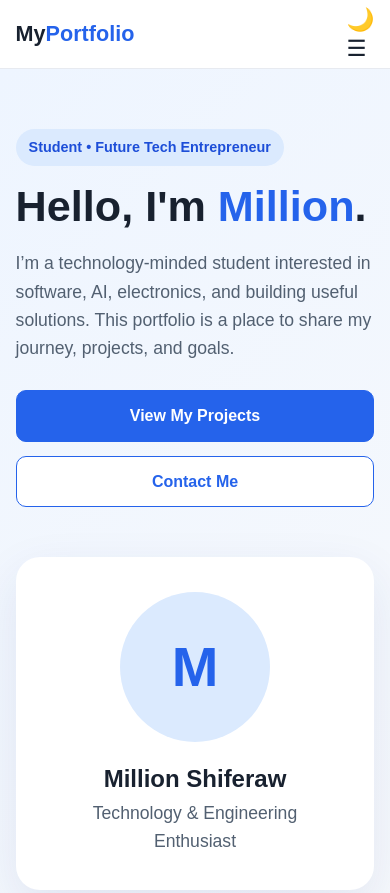
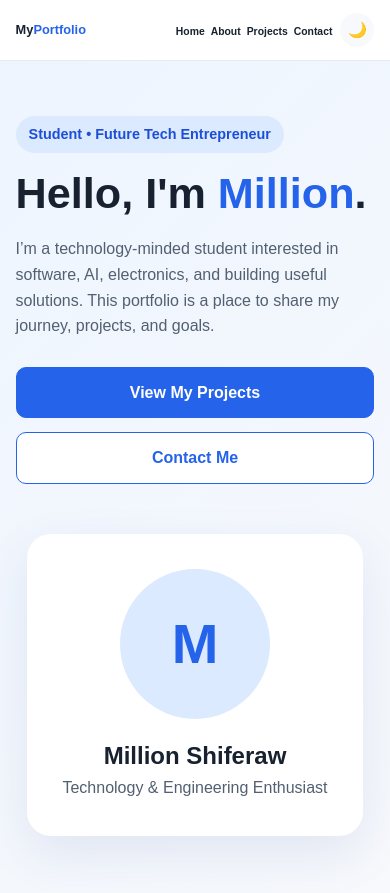
Before and after one commit to dameecaalaa10-ops/Million-Shiferaw-portfolio, a plain HTML site: page index.html in a window 390 px wide. Shown: the top 893 px of the page. Drawn offline with Linux system fonts and the light colour scheme.

Commit message:
Update index.html
Update

```diff
--- a/index.html
+++ b/index.html
@@ -3,29 +3,29 @@
 <head>
 <meta charset="UTF-8">
 <meta name="viewport" content="width=device-width, initial-scale=1.0">
+
 <title>Million Shiferaw | Portfolio</title>
 
 <style>
-*{box-sizing:border-box;margin:0;padding:0}
 
-html{scroll-behavior:smooth}
+*{
+  box-sizing:border-box;
+  margin:0;
+  padding:0;
+}
+
+html{
+  scroll-behavior:smooth;
+}
 
 :root{
   --bg:#f7f9fc;
   --text:#18212f;
-  --card:#fff;
+  --card:#ffffff;
   --primary:#2563eb;
   --secondary:#526071;
   --border:#e7eaf0;
   --hero:#eef5ff;
-}
-
-body{
-  font-family:Arial,Helvetica,sans-serif;
-  line-height:1.6;
-  background:var(--bg);
-  color:var(--text);
-  transition:.3s;
 }
 
 body.dark{
@@ -38,20 +38,34 @@ body.dark{
   --hero:#172554;
 }
 
-a{text-decoration:none;color:inherit}
+body{
+  font-family:Arial,Helvetica,sans-serif;
+  line-height:1.6;
+  background:var(--bg);
+  color:var(--text);
+  transition:background .3s,color .3s;
+}
+
+a{
+  text-decoration:none;
+  color:inherit;
+}
 
 .container{
   width:min(1100px,92%);
-  margin:auto
+  margin:auto;
 }
 
-/* NAVBAR */
+
+/* ================= NAVIGATION ================= */
+
 nav{
   position:sticky;
   top:0;
   z-index:100;
   background:var(--card);
   border-bottom:1px solid var(--border);
+  backdrop-filter:blur(10px);
 }
 
 .navbar{
@@ -59,46 +73,64 @@ nav{
   display:flex;
   align-items:center;
   justify-content:space-between;
+  gap:20px;
 }
 
 .logo{
-  font-size:1.35rem;
+  font-size:1.3rem;
   font-weight:800;
+  white-space:nowrap;
 }
 
 .logo span{
-  color:var(--primary)
+  color:var(--primary);
+}
+
+.nav-right{
+  display:flex;
+  align-items:center;
+  gap:18px;
 }
 
 .navlinks{
   display:flex;
-  gap:25px;
+  align-items:center;
+  gap:22px;
   list-style:none;
-  align-items:center;
 }
 
 .navlinks a{
-  transition:.2s;
+  font-weight:600;
+  font-size:.95rem;
+  transition:.25s;
 }
 
 .navlinks a:hover{
   color:var(--primary);
 }
 
-.menu-btn,
+
+/* DARK MODE BUTTON */
+
 .theme-btn{
   border:none;
-  background:none;
+  background:var(--bg);
   color:var(--text);
+  width:40px;
+  height:40px;
+  border-radius:50%;
   cursor:pointer;
-  font-size:1.4rem;
+  font-size:1.1rem;
+  transition:.25s;
 }
 
-.menu-btn{
-  display:none;
+.theme-btn:hover{
+  transform:rotate(20deg) scale(1.1);
 }
 
-/* HERO */
+
+/* ================= HERO ================= */
+
 .hero{
   padding:90px 0 75px;
   background:linear-gradient(135deg,var(--hero),var(--bg));
@@ -129,7 +161,7 @@ h1{
 }
 
 .hero h1 span{
-  color:var(--primary)
+  color:var(--primary);
 }
 
 .hero p{
@@ -155,19 +187,22 @@ h1{
 }
 
 .btn:hover{
-  transform:translateY(-3px);
+  transform:translateY(-4px);
   box-shadow:0 10px 25px #2563eb30;
 }
 
 .primary{
   background:var(--primary);
-  color:#fff;
+  color:white;
 }
 
 .secondary{
   color:var(--primary);
   background:var(--card);
 }
+
+
+/* PROFILE */
 
 .profile-card{
   background:var(--card);
@@ -195,7 +230,9 @@ h1{
   font-weight:800;
 }
 
-/* SECTIONS */
+
+/* ================= SECTIONS ================= */
+
 section{
   padding:80px 0;
 }
@@ -233,6 +270,9 @@ section{
   box-shadow:0 15px 35px #00000015;
 }
 
+
+/* SKILLS */
+
 .skills{
   display:flex;
   flex-wrap:wrap;
@@ -246,7 +286,15 @@ section{
   padding:8px 13px;
   border-radius:999px;
   font-weight:600;
+  transition:.25s;
 }
+
+.skill:hover{
+  transform:scale(1.05);
+}
+
+
+/* ================= PROJECTS ================= */
 
 .projects{
   display:grid;
@@ -268,11 +316,13 @@ section{
   font-weight:700;
 }
 
-/* CONTACT */
+
+/* ================= CONTACT ================= */
+
 .contact{
   text-align:center;
   background:#111827;
-  color:#fff;
+  color:white;
 }
 
 .contact p{
@@ -281,7 +331,9 @@ section{
   margin:10px auto 25px;
 }
 
-/* FOOTER */
+
+/* ================= FOOTER ================= */
+
 footer{
   text-align:center;
   padding:25px;
@@ -289,11 +341,13 @@ footer{
   background:var(--card);
 }
 
-/* SCROLL ANIMATION */
+
+/* ================= SCROLL ANIMATION ================= */
+
 .reveal{
   opacity:0;
-  transform:translateY(40px);
-  transition:opacity .8s ease, transform .8s ease;
+  transform:translateY(35px);
+  transition:opacity .8s ease,transform .8s ease;
 }
 
 .reveal.show{
@@ -301,57 +355,80 @@ footer{
   transform:translateY(0);
 }
 
-/* MOBILE */
-@media(max-width:760px){
 
-  .menu-btn{
-    display:block;
+/* ================= TABLET ================= */
+
+@media(max-width:850px){
+
+  .navlinks{
+    gap:13px;
   }
 
-  .navlinks{
-    position:absolute;
-    top:68px;
-    left:0;
-    width:100%;
-    background:var(--card);
-    flex-direction:column;
-    gap:0;
-    max-height:0;
-    overflow:hidden;
-    transition:max-height .3s ease;
+  .navlinks a{
+    font-size:.85rem;
   }
 
-  .navlinks.open{
-    max-height:300px;
-  }
-
-  .navlinks li{
-    width:100%;
-    text-align:center;
-    padding:14px;
-    border-top:1px solid var(--border);
-  }
-
-  .hero-grid,
-  .about,
-  .projects{
+  .hero-grid{
     grid-template-columns:1fr;
-  }
-
-  .hero{
-    padding-top:60px;
   }
 
   .profile-card{
     max-width:360px;
     margin:auto;
   }
+
+  .about{
+    grid-template-columns:1fr;
   }
 
-@media(max-width:480px){
+  .projects{
+    grid-template-columns:1fr;
+  }
+
+}
+
+
+/* ================= PHONE ================= */
+
+@media(max-width:600px){
+
+  .navbar{
+    min-height:60px;
+    gap:8px;
+  }
+
+  .logo{
+    font-size:.95rem;
+  }
+
+  .nav-right{
+    gap:8px;
+  }
+
+  .navlinks{
+    gap:8px;
+  }
+
+  .navlinks a{
+    font-size:.72rem;
+  }
+
+  .theme-btn{
+    width:34px;
+    height:34px;
+    font-size:.95rem;
+  }
+
+  .hero{
+    padding-top:55px;
+  }
 
   h1{
     font-size:2.7rem;
+  }
+
+  .hero p{
+    font-size:1rem;
   }
 
   .buttons{
@@ -361,129 +438,237 @@ footer{
   .btn{
     text-align:center;
   }
+
 }
+
+
+/* VERY SMALL PHONES */
+
+@media(max-width:390px){
+
+  .logo{
+    font-size:.8rem;
+  }
+
+  .navlinks{
+    gap:6px;
+  }
+
+  .navlinks a{
+    font-size:.65rem;
+  }
+
+}
+
 </style>
 </head>
 
+
 <body>
 
-<!-- NAVIGATION -->
+
+<!-- ================= NAVIGATION ================= -->
+
 <nav>
+
   <div class="container navbar">
 
     <a class="logo" href="#home">
       My<span>Portfolio</span>
     </a>
 
-    <div>
-      <button class="theme-btn" id="themeBtn" aria-label="Toggle dark mode">
+    <div class="nav-right">
+
+      <ul class="navlinks">
+
+        <li>
+          <a href="#home">Home</a>
+        </li>
+
+        <li>
+          <a href="#about">About</a>
+        </li>
+
+        <li>
+          <a href="#projects">Projects</a>
+        </li>
+
+        <li>
+          <a href="#contact">Contact</a>
+        </li>
+
+      </ul>
+
+      <button
+        class="theme-btn"
+        id="themeBtn"
+        aria-label="Toggle dark mode">
         🌙
       </button>
 
-      <button class="menu-btn" id="menuBtn" aria-label="Open menu">
-        ☰
-      </button>
     </div>
 
-    <ul class="navlinks" id="navlinks">
-      <li><a href="#home">Home</a></li>
-      <li><a href="#about">About</a></li>
-      <li><a href="#projects">Projects</a></li>
-      <li><a href="#contact">Contact</a></li>
-    </ul>
+  </div>
 
-  </div>
 </nav>
+
 
 <main>
 
-<!-- HOME -->
+
+<!-- ================= HOME ================= -->
+
 <section class="hero" id="home">
+
   <div class="container hero-grid">
 
     <div class="reveal">
-      <span class="badge">Student • Future Tech Entrepreneur</span>
+
+      <span class="badge">
+        Student • Future Tech Entrepreneur
+      </span>
 
       <h1>
         Hello, I'm <span>Million</span>.
       </h1>
 
       <p>
-        I’m a technology-minded student interested in software, AI,
-        electronics, and building useful solutions. This portfolio is
-        a place to share my journey, projects, and goals.
+        I’m a technology-minded student interested in software,
+        AI, electronics, and building useful solutions.
+        This portfolio is a place to share my journey,
+        projects, and goals.
       </p>
 
       <div class="buttons">
-        <a class="btn primary" href="#projects">
+
+        <a
+          class="btn primary"
+          href="#projects">
           View My Projects
         </a>
 
-        <a class="btn secondary" href="#contact">
+        <a
+          class="btn secondary"
+          href="#contact">
           Contact Me
         </a>
-      </div>
-    </div>
-
-    <div class="profile-card reveal">
-
-      <div class="avatar">M</div>
-
-      <h2>Million Shiferaw</h2>
-
-      <p>Technology & Engineering Enthusiast</p>
 
       </div>
 
     </div>
+
+
+    <div class="profile-card reveal">
+
+      <div class="avatar">
+        M
+      </div>
+
+      <h2>
+        Million Shiferaw
+      </h2>
+
+      <p>
+        Technology & Engineering Enthusiast
+      </p>
+
+    </div>
+
+  </div>
+
 </section>
 
 
-<!-- ABOUT -->
+
+<!-- ================= ABOUT ================= -->
+
 <section id="about">
 
   <div class="container">
 
     <div class="section-title reveal">
-      <h2>About Me</h2>
-      <p>A little about who I am and what I want to build.</p>
+
+      <h2>
+        About Me
+      </h2>
+
+      <p>
+        A little about who I am and what I want to build.
+      </p>
+
     </div>
+
 
     <div class="about">
 
+
       <div class="card reveal">
 
-        <h3>My Story</h3>
+        <h3>
+          My Story
+        </h3>
 
         <p>
+
           I have been curious about technology from a young age,
           especially how electronic devices work and how they can
           be repaired or improved. I enjoy learning through practice
           and solving problems step by step.
+
         </p>
 
+
         <p style="margin-top:14px">
+
           My long-term goal is to develop strong technical skills
           and eventually build a technology-focused business that
           creates useful products and opportunities.
+
         </p>
 
       </div>
 
+
+
       <div class="card reveal">
 
-        <h3>Skills & Interests</h3>
+        <h3>
+          Skills & Interests
+        </h3>
 
         <div class="skills">
 
-          <span class="skill">Problem Solving</span>
-          <span class="skill">Mathematics</span>
-          <span class="skill">Physics</span>
-          <span class="skill">Electronics</span>
-          <span class="skill">Programming</span>
-          <span class="skill">AI</span>
-          <span class="skill">Technology</span>
-          <span class="skill">Learning</span>
+          <span class="skill">
+            Problem Solving
+          </span>
+
+          <span class="skill">
+            Mathematics
+          </span>
+
+          <span class="skill">
+            Physics
+          </span>
+
+          <span class="skill">
+            Electronics
+          </span>
+
+          <span class="skill">
+            Programming
+          </span>
+
+          <span class="skill">
+            AI
+          </span>
+
+          <span class="skill">
+            Technology
+          </span>
+
+          <span class="skill">
+            Learning
+          </span>
 
         </div>
 
@@ -496,14 +681,20 @@ footer{
 </section>
 
 
-<!-- PROJECTS -->
-<section id="projects" style="background:var(--card)">
+
+<!-- ================= PROJECTS ================= -->
+
+<section
+  id="projects"
+  style="background:var(--card)">
 
   <div class="container">
 
     <div class="section-title reveal">
 
-      <h2>My Projects</h2>
+      <h2>
+        My Projects
+      </h2>
 
       <p>
         Some projects and experiences I want to showcase.
@@ -511,49 +702,72 @@ footer{
 
     </div>
 
+
     <div class="projects">
+
 
       <div class="card project reveal">
 
-        <h3>Smart Agriculture Robot</h3>
+        <h3>
+          Smart Agriculture Robot
+        </h3>
 
         <p>
-          An Arduino-based project designed to monitor soil
-          conditions and control watering, with additional
-          automated functions.
+
+          An Arduino-based project designed to monitor
+          soil conditions and control watering,
+          with additional automated functions.
+
         </p>
 
-        <a href="#contact">Learn more →</a>
+        <a href="#contact">
+          Learn more →
+        </a>
 
       </div>
 
 
+
       <div class="card project reveal">
 
-        <h3>Portfolio Website</h3>
+        <h3>
+          Portfolio Website
+        </h3>
 
         <p>
-          A responsive personal website built to present my
-          skills, projects, education, and future goals.
+
+          A responsive personal website built to present
+          my skills, projects, education, and future goals.
+
         </p>
 
-        <a href="#contact">Learn more →</a>
+        <a href="#contact">
+          Learn more →
+        </a>
 
       </div>
 
 
+
       <div class="card project reveal">
 
-        <h3>Future AI Projects</h3>
+        <h3>
+          Future AI Projects
+        </h3>
 
         <p>
+
           I’m interested in learning AI and software development
           and turning that knowledge into practical projects.
+
         </p>
 
-        <a href="#contact">Coming soon →</a>
+        <a href="#contact">
+          Coming soon →
+        </a>
 
       </div>
+
 
     </div>
 
@@ -562,109 +776,124 @@ footer{
 </section>
 
 
-<!-- CONTACT -->
-<section id="contact" class="contact">
+
+<!-- ================= CONTACT ================= -->
+
+<section
+  id="contact"
+  class="contact">
 
   <div class="container">
 
     <div class="section-title reveal">
 
-      <h2>Let's Connect</h2>
+      <h2>
+        Let's Connect
+      </h2>
 
       <p>
+
         I'm always interested in learning, building,
         and connecting with people in technology.
+
       </p>
 
     </div>
 
-    <a class="btn primary reveal"
-       href="mailto:your-email@example.com">
+
+    <a
+      class="btn primary reveal"
+      href="mailto:millionshiferaw1ll1@gmail.com">
+
       Email Me
+
     </a>
 
   </div>
 
 </section>
 
+
 </main>
 
 
+
+<!-- ================= FOOTER ================= -->
+
 <footer>
-  © 2026 Million Shiferaw. Built with HTML, CSS & JavaScript.
+
+  © 2026 Million Shiferaw.
+  Built with HTML, CSS & JavaScript.
+
 </footer>
 
 
+
+<!-- ================= JAVASCRIPT ================= -->
+
 <script>
 
-/* MOBILE MENU */
+/* ================= DARK / LIGHT MODE ================= */
 
-const menuBtn = document.getElementById("menuBtn");
-const navlinks = document.getElementById("navlinks");
-
-menuBtn.addEventListener("click", () => {
-  navlinks.classList.toggle("open");
-
-  if(navlinks.classList.contains("open")){
-    menuBtn.textContent = "✕";
-  }else{
-    menuBtn.textContent = "☰";
-  }
-});
+const themeBtn =
+  document.getElementById("themeBtn");
 
 
-/* CLOSE MOBILE MENU AFTER CLICKING A LINK */
-
-document.querySelectorAll(".navlinks a").forEach(link => {
-
-  link.addEventListener("click", () => {
-
-    navlinks.classList.remove("open");
-    menuBtn.textContent = "☰";
-
-  });
-
-});
-
-
-/* DARK / LIGHT MODE */
-
-const themeBtn = document.getElementById("themeBtn");
-
-themeBtn.addEventListener("click", () => {
+themeBtn.addEventListener("click", function(){
 
   document.body.classList.toggle("dark");
 
+
   if(document.body.classList.contains("dark")){
+
     themeBtn.textContent = "☀️";
-    localStorage.setItem("theme","dark");
+
+    localStorage.setItem(
+      "theme",
+      "dark"
+    );
+
   }else{
+
     themeBtn.textContent = "🌙";
-    localStorage.setItem("theme","light");
+
+    localStorage.setItem(
+      "theme",
+      "light"
+    );
+
   }
 
 });
 
 
-/* REMEMBER THE USER'S THEME */
+/* REMEMBER THEME */
 
-if(localStorage.getItem("theme") === "dark"){
+if(
+  localStorage.getItem("theme")
+  === "dark"
+){
 
   document.body.classList.add("dark");
+
   themeBtn.textContent = "☀️";
 
 }
 
 
-/* SCROLL ANIMATIONS */
 
-const reveals = document.querySelectorAll(".reveal");
+/* ================= SCROLL ANIMATION ================= */
 
-const observer = new IntersectionObserver(
+const revealElements =
+  document.querySelectorAll(".reveal");
 
-  (entries) => {
 
-    entries.forEach(entry => {
+const observer =
+  new IntersectionObserver(
+
+    function(entries){
+
+      entries.forEach(function(entry){
 
         if(entry.isIntersecting){
 
@@ -683,7 +912,7 @@ const observer = new IntersectionObserver(
   );
 
 
-reveals.forEach(element => {
+revealElements.forEach(function(element){
 
   observer.observe(element);
 
@@ -691,5 +920,6 @@ reveals.forEach(element => {
 
 </script>
 
+
 </body>
             </html>
```
Lines whose indentation alone changed are shown as unchanged.
